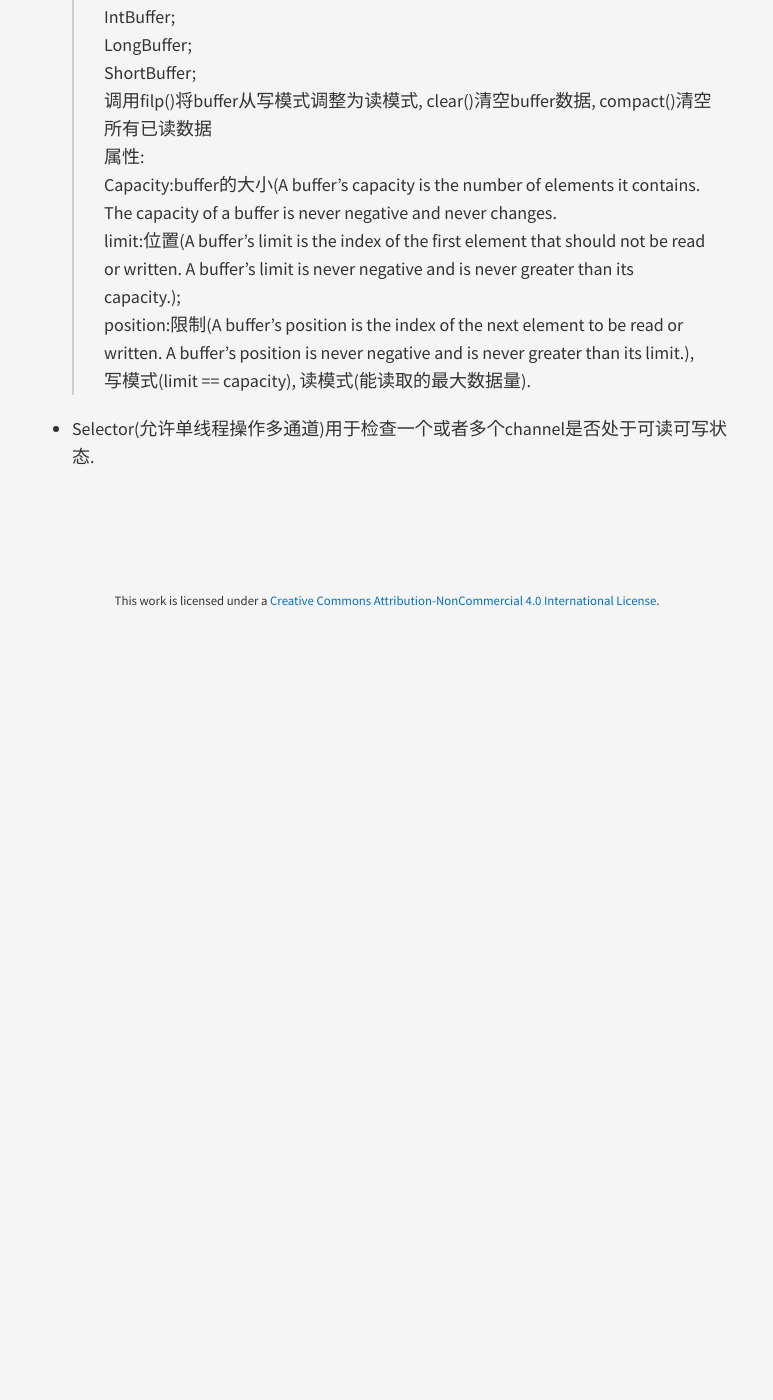
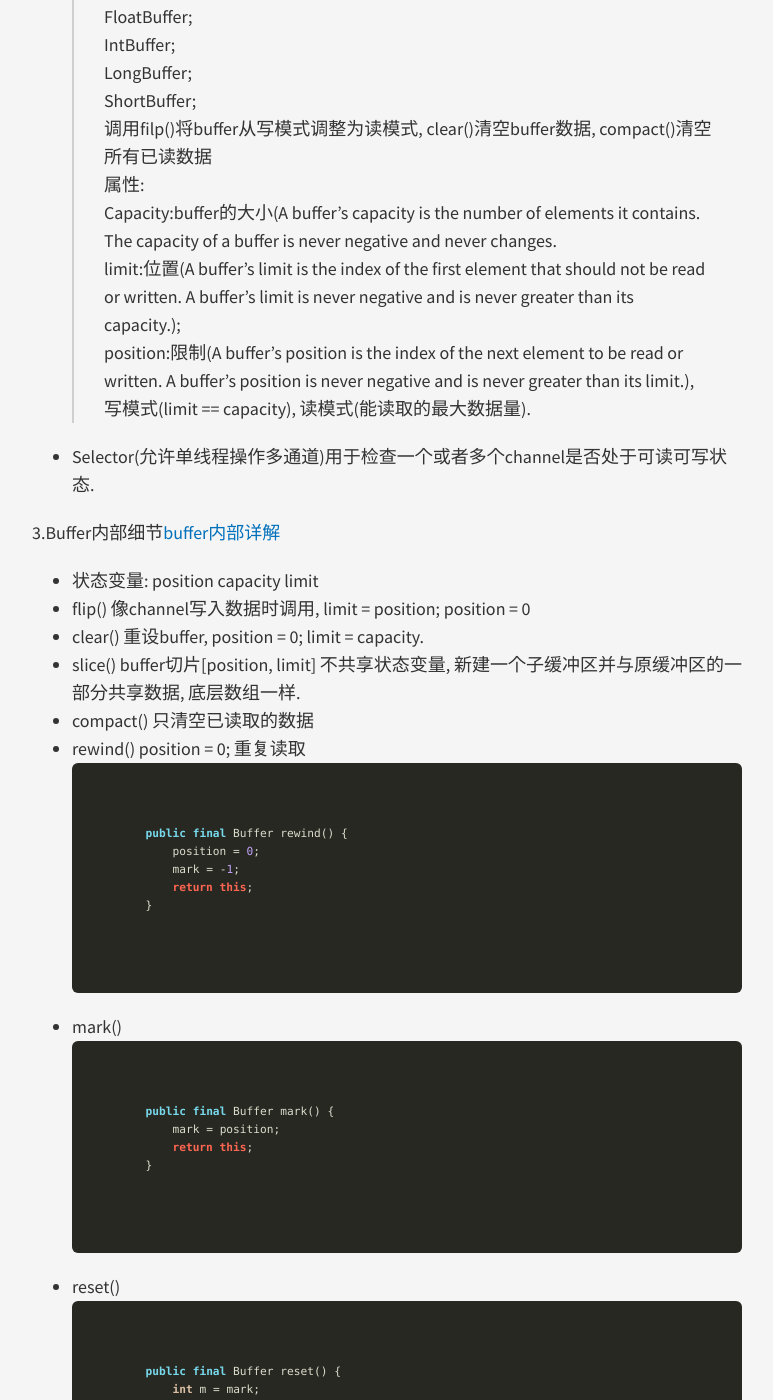
Before and after one commit to nanhuirong/nanhuirong.github.io, a Jekyll site: the page built from _posts/2017-03-22-IO.md, in a window 1280 px wide and 1400 px high, scrolled down 1303 px. Shown: the whole window, without its empty margins (253-1026 px from the left). Built offline with Jekyll 4.4.1, drawn with Linux system fonts in a browser that asks for light colours; nearby versions of some CDN libraries; before the commit the page ends 1933 px from its top, so only the background shows below that; some of the changed text lies outside the part shown.

Commit message:
2017-03-23

````diff
--- a/_posts/2017-03-22-IO.md
+++ b/_posts/2017-03-22-IO.md
@@ -17,6 +17,7 @@ title: java io , nio , aio 深入浅出
 
 ***
 ### NIO
+ [入门教程](https://java-nio.avenwu.net)<br>
 1.分为两个阶段: 等待就绪和操作
 + 读: 等待系统可读和真正的读.
 + 写: 等待网卡可写和真正的写.
@@ -41,3 +42,53 @@ title: java io , nio , aio 深入浅出
 >limit:位置(A buffer's limit is the index of the first element that should not be read or written. A buffer's limit is never negative and is never greater than its capacity.);<br>
 >position:限制(A buffer's position is the index of the next element to be read or written. A buffer's position is never negative and is never greater than its limit.), 写模式(limit == capacity), 读模式(能读取的最大数据量).<br>
 + Selector(允许单线程操作多通道)用于检查一个或者多个channel是否处于可读可写状态.<br>
+
+3.Buffer内部细节[buffer内部详解](http://www.ibm.com/developerworks/cn/education/java/j-nio/j-nio.html)
++ 状态变量: position capacity limit
++ flip() 像channel写入数据时调用, limit = position; position = 0
++ clear() 重设buffer, position = 0; limit = capacity.
++ slice() buffer切片[position, limit] 不共享状态变量, 新建一个子缓冲区并与原缓冲区的一部分共享数据, 底层数组一样.
++ compact() 只清空已读取的数据
++ rewind() position = 0; 重复读取
+```java
+    public final Buffer rewind() {
+        position = 0;
+        mark = -1;
+        return this;
+    }
+```
++ mark()
+```java
+    public final Buffer mark() {
+        mark = position;
+        return this;
+    }
+```
+
++ reset()
+```java
+    public final Buffer reset() {
+        int m = mark;
+        if (m < 0)
+            throw new InvalidMarkException();
+        position = m;
+        return this;
+    }
+```
+
++ asReadOnlyBuffer() 只读缓冲区
++ ScatteringByteChannel,  GatheringByteChannel 分散聚集IO
+
+4.scatter/gather
++ scatter read: 将数据从单个channel写入多个buffer<br>
+>内部必须时一个缓冲区写入完毕才会写下一个.<br>
++ gather write: 把多个buffer数据写入同一个channel.<br>
+
+5.Selector
+>用于检查一个或者多个niochannel的状态是否处于可读可写.如此可以实现一个线程管理多个channel, 也可以管理多个网络链接.
++ channel 必须提前注册到Selector上面, 包含四种状态:<br>
+>connect;<br>
+>accept;<br>
+>read;<br>
+>write.<br>
++ SelectionKey
````
Also changed, not shown: other parts of _posts/2017-03-22-IO.md (+1 -1 lines), _posts/2017-03-20-network.md (+54 -1 lines), 1 other file.
